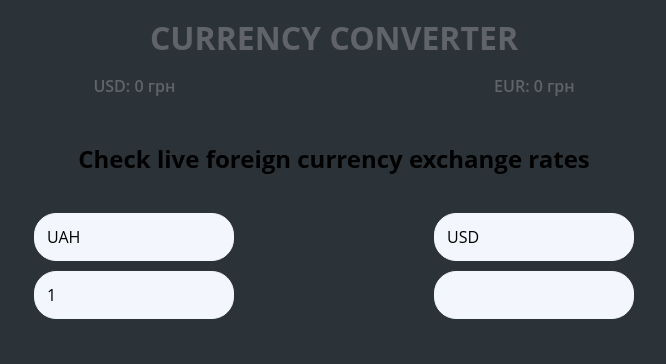
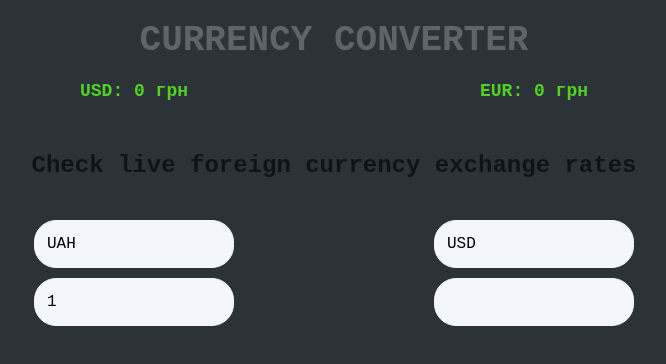
Before and after one commit to special-ded/currency_converter_Angular, an Angular app in the folder converter/: page / in a window 1280 px wide. Shown: the top 364 px of the page, without its empty margins (306-972 px from the left). Built offline with nearby package versions, Linux system fonts and the light colour scheme; no server answers.

Commit message:
types fixed

```diff
--- a/converter/src/app/header/header.component.css
+++ b/converter/src/app/header/header.component.css
@@ -1,13 +1,19 @@
 .container {
   max-width: 800px;
   margin: 0 auto;
-  color: #606468;
-  font-family: 'Open Sans', sans-serif;
+  color: var(--title-color);
+  font-weight: 600;
+  font-size: 18px;
+  font-family: 'Roboto Mono', monospace;
 }
 
 .title {
+
   text-align: center;
   margin: 20px 0px 20px 0px;
+}
+.currency__item{
+  color: rgb(82, 211, 35);
 }
 
 .currency__list {
--- a/converter/src/app/select/select.component.css
+++ b/converter/src/app/select/select.component.css
@@ -1,6 +1,8 @@
 .container {
   max-width: 800px;
-  font-family: 'Open Sans', sans-serif;
+  font-weight: 500;
+  font-size: 16px;
+  font-family: 'Roboto Mono', monospace;
   margin: auto;
 }
 
@@ -10,6 +12,8 @@
 
 .title {
   text-align: center;
+
+  color: var(--registration-input-box-shadow);
 }
 
 .select__wrap {
@@ -25,8 +29,6 @@
 /* SELECT START*/
 
 .select {
-  font-weight: 400;
-  font-size: 16px;
   line-height: 1.25;
   align-items: center;
   color: var(--secondary-text-color);
--- a/converter/src/app/select/select.component.html
+++ b/converter/src/app/select/select.component.html
@@ -5,7 +5,7 @@
     <div>
       <div [ngClass]="toggleF ? 'is-active': '' " class="select">
         <div (click)="clickHandlerFirst()" class="input__wrap">
-          <input class="input__currency" value={{firstCurencyName}} />
+          <input class="input__currency" value={{firstCurrencyName}} />
         </div>
         <ul (click)="clickHandlerFirst($event)" class="select__list">
           <li value="USD" class="select__item">USD</li>
@@ -20,7 +20,7 @@
     <div>
       <div [ngClass]="toggleS ? 'is-active': '' " class="select">
         <div (click)="clickHandlerSecond()" class="input__wrap">
-          <input class="input__currency" value={{secondCurencyName}} />
+          <input class="input__currency" value={{secondCurrencyName}} />
         </div>
         <ul (click)="clickHandlerSecond($event)" class="select__list">
           <li value="USD" class="select__item">USD</li>
--- a/converter/src/app/select/select.component.ts
+++ b/converter/src/app/select/select.component.ts
@@ -1,6 +1,7 @@
 import { Component, OnInit } from '@angular/core';
 import { ExchRateObj } from '../exchrateobj';
 import { RatesService } from '../rates.service';
+
 
 @Component({
   selector: 'app-select',
@@ -20,66 +21,65 @@ export class SelectComponent implements OnInit {
   uah: string = "UAH";
   toggleF: boolean = false;
   toggleS: boolean = false;
-  firstCurencyName: string = "UAH";
-  secondCurencyName: string = "USD";
+  firstCurrencyName: string = "UAH";
+  secondCurrencyName: string = "USD";
   firstValue: number = 1;
   secondValue: number;
+  secondCurrencyRate: number | undefined;
+  firstCurrencyRate: number | undefined = 0;
 
 
-  secondCurencyRate: number | undefined;
-  firstCurencyRate: number | undefined = 0;
-
-  getRates(event: any) {
+  getRates(event: Event) {
     this.exchRates.reqRates()
       .subscribe((val: ExchRateObj[]) => {
 
         this.rates = val;
-        this.secondCurencyRate = this.rates.find(el => el.cc === this.secondCurencyName)?.rate;
-        this.firstCurencyRate = this.rates.find(el => el.cc === this.firstCurencyName)?.rate;
+        this.secondCurrencyRate = this.rates.find(el => el.cc === this.secondCurrencyName)?.rate;
+        this.firstCurrencyRate = this.rates.find(el => el.cc === this.firstCurrencyName)?.rate;
 
-        if (event.target.name === this.secondInputValue) {
-          this.secondInputHandler(this.firstCurencyRate, this.secondCurencyRate, this.uah)
+        if ((<HTMLTextAreaElement>event?.target).name === this.secondInputValue) {
+          this.secondInputHandler(this.firstCurrencyRate, this.secondCurrencyRate, this.uah)
           return
         }
-        this.firstInputHandler(this.firstCurencyRate, this.secondCurencyRate, this.uah)
+        this.firstInputHandler(this.firstCurrencyRate, this.secondCurrencyRate, this.uah)
       })
   }
 
-  clickHandlerFirst(event?: any) {
-    this.toggleF = !this.toggleF
+  clickHandlerFirst(event?: MouseEvent) {
+    this.toggleF = !this.toggleF;
 
-    if (event?.target.innerText) {
-      this.firstCurencyName = event?.target.innerText
+    if ((<HTMLTextAreaElement>event?.target).innerText) {
+      this.firstCurrencyName = (<HTMLTextAreaElement>event?.target).innerText
     }
     if (event) this.inputHandler(event)
   }
 
-  clickHandlerSecond(event?: any) {
-    this.toggleS = !this.toggleS
+  clickHandlerSecond(event?: MouseEvent) {
+    this.toggleS = !this.toggleS;
 
-    if (event?.target.innerText) {
-      this.secondCurencyName = event?.target.innerText
+    if ((<HTMLTextAreaElement>event?.target).innerText) {
+      this.secondCurrencyName = (<HTMLTextAreaElement>event?.target).innerText
     }
     if (event) this.inputHandler(event)
   }
 
-  inputHandler(event: any) {
+  inputHandler(event: Event) {
     this.getRates(event)
   }
 
   firstInputHandler(firstCurencyRate: number | undefined, secondCurencyRate: number | undefined, uah: string) {
 
-    if (this.firstCurencyName === this.secondCurencyName) {
+    if (this.firstCurrencyName === this.secondCurrencyName) {
       this.secondValue = this.firstValue
       return
     }
 
-    if (this.firstCurencyName === uah) {
+    if (this.firstCurrencyName === uah) {
       if (secondCurencyRate) this.secondValue = this.firstValue / secondCurencyRate
       return
     }
 
-    if (this.secondCurencyName === uah) {
+    if (this.secondCurrencyName === uah) {
       if (firstCurencyRate) this.secondValue = this.firstValue * firstCurencyRate
       return
     }
@@ -89,20 +89,19 @@ export class SelectComponent implements OnInit {
 
   secondInputHandler(firstCurencyRate: number | undefined, secondCurencyRate: number | undefined, uah: string) {
 
-    if (this.secondCurencyName === this.firstCurencyName) {
+    if (this.secondCurrencyName === this.firstCurrencyName) {
       this.firstValue = this.secondValue
       return
     }
 
-    if (this.secondCurencyName === uah) {
+    if (this.secondCurrencyName === uah) {
       if (firstCurencyRate) this.firstValue = this.secondValue / firstCurencyRate
     }
 
-    if (this.firstCurencyName === uah) {
+    if (this.firstCurrencyName === uah) {
       if (secondCurencyRate) this.firstValue = this.secondValue * secondCurencyRate
     }
 
     if (secondCurencyRate && firstCurencyRate) this.firstValue = this.secondValue * secondCurencyRate / firstCurencyRate
   }
-
 }
--- a/converter/src/styles.css
+++ b/converter/src/styles.css
@@ -4,8 +4,10 @@
   --white-color: #fff;
   --secondary-text-color: #5C5C5C;
   --registration-input-bg: #F3F6FC;
-  --registration-input-box-shadow: rgba(0, 0, 0, 0.25);
+  --registration-input-box-shadow: rgba(0, 0, 0, 0.62);
   --customer-dot-bg-active: #1B63F0;
+  --title-color: #606468;
+  --green-color: rgb(82, 211, 35);
 }
 
 
```
